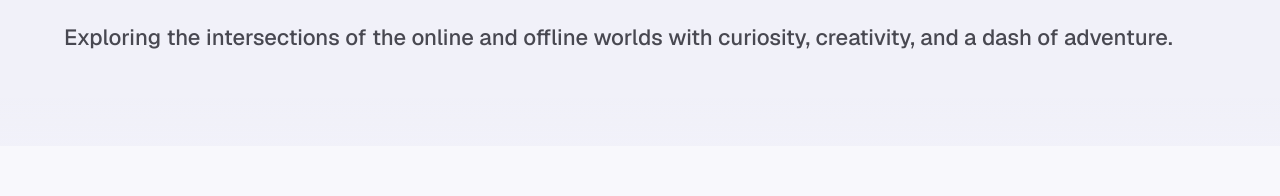
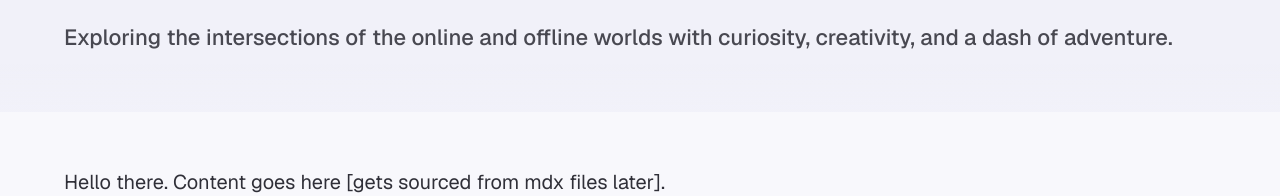
Before and after one commit to khinshankhan/www, a Next.js app: page / in a window 1280 px wide. Shown: the part 188-384 px from the top of the page. Built offline with nearby package versions, Linux system fonts and the light colour scheme.

Commit message:
less jagged space animation for page header

```diff
--- a/src/app/page.tsx
+++ b/src/app/page.tsx
@@ -30,14 +30,19 @@ function ArticleContent() {
           </Paragraph>
         </header>
 
-        {/* acts as buffer to gradually hide fixed header, also gives header breathing room from content */}
-        <EdgeFade
-          direction="top"
-          className="z-2 relative h-12"
-          style={{
-            marginTop: `${Math.max(headerRect.height, 246) - 48}px`,
-          }}
+        {/* acts as buffer to push content below fixed header */}
+        <div
+          className="starting:pb-0 transition-padding-bottom duration-1500 w-full pb-[calc(var(--pb)-48px)] [--d-pb:281px] md:[--d-pb:246px] lg:[--d-pb:247.5px]"
+          style={
+            {
+              "--a-pb": headerRect.height === 0 ? "" : `${headerRect.height}px`,
+              "--pb": "var(--a-pb, var(--d-pb))",
+            } as React.CSSProperties
+          }
         />
+
+        {/* acts as a fade effect to gradually introduce content and hide content */}
+        <EdgeFade direction="top" className="z-2 relative h-12" />
 
         <div className="bg-background-2 z-2 relative isolate flex w-full grow flex-col items-center justify-center">
           <div className="maxw-content relative flex w-full grow flex-col gap-2 py-14">
```
